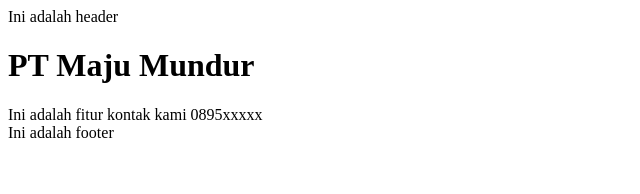
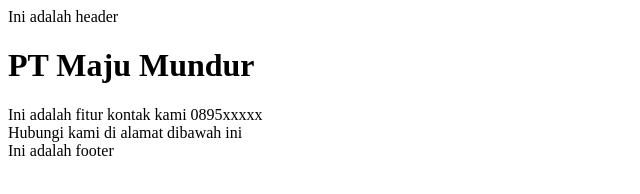
Before and after one commit to masnie/companyprofile, a plain HTML site: page contact-us.html in a window 1280 px wide. Shown: the whole page, without its empty margins (0-640 px from the left). Drawn offline with Linux system fonts and the light colour scheme.

Commit message:
Membuat deskripsi kontak

```diff
--- a/contact-us.html
+++ b/contact-us.html
@@ -12,7 +12,7 @@
     <h1>PT Maju Mundur</h1>
 
     <div>Ini adalah fitur kontak kami 0895xxxxx</div>
-
+    <div>Hubungi kami di alamat dibawah ini</div>
     <footer>Ini adalah footer</footer>
 
 
```
